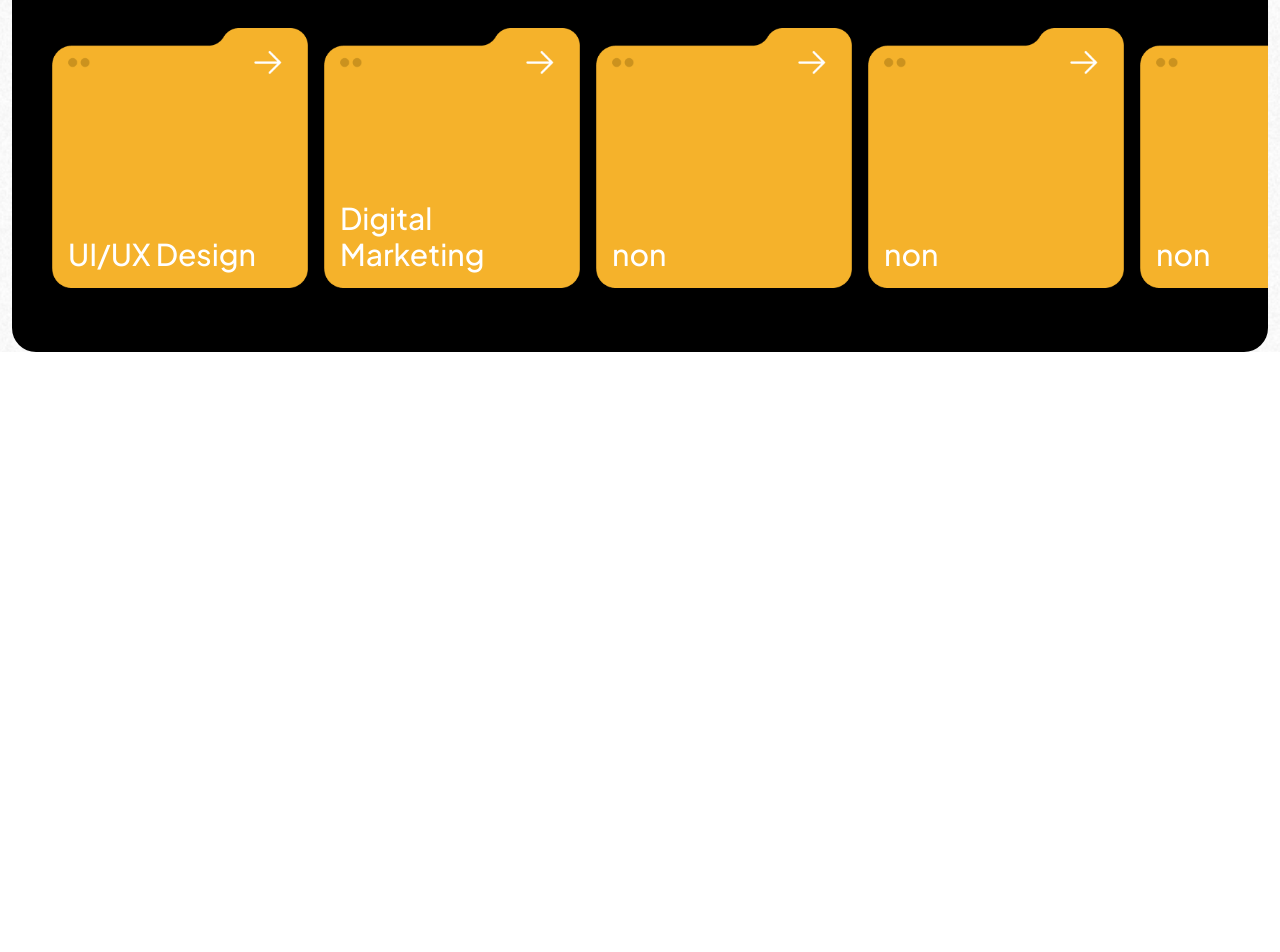
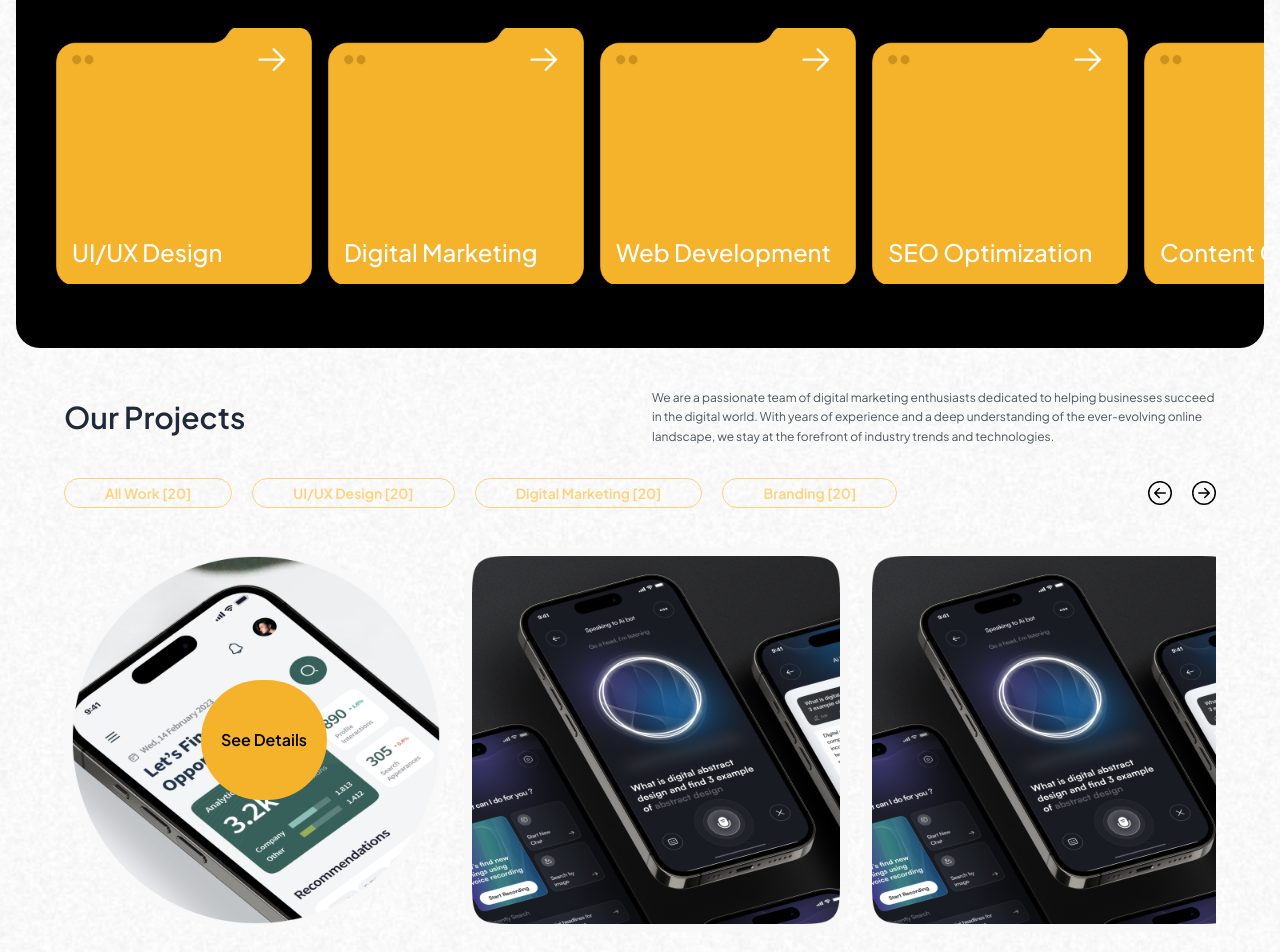
Before and after one commit to 7vTr0x7/ZoomTech, a React (Vite) app in the folder frontend/: page / in a window 1280 px wide. Shown: the part 837-1789 px from the top of the page. Before the commit the page ends 1209 px from the top, so only its background shows below. Built offline with nearby package versions, Linux system fonts and the light colour scheme.

Commit message:
feat: Projects

```diff
--- /dev/null
+++ b/frontend/src/components/home/Projects.jsx
@@ -0,0 +1,73 @@
+import React from "react";
+import { BsArrowLeftCircle } from "react-icons/bs";
+import { BsArrowRightCircle } from "react-icons/bs";
+
+import dribbleShot from "../../assets/images/DribbbleShot.png";
+import dribbleShot1 from "../../assets/images/Dribbbleshot1.png";
+
+const Projects = () => {
+  return (
+    <div className="py-5 px-6 md:px-16 mt-5">
+      <div className="grid md:grid-cols-2 gap-6 items-center">
+        <p className="font-semibold text-xl md:text-3xl text-gray-800">
+          Our Projects
+        </p>
+        <p className="text-xs text-gray-600 leading-relaxed">
+          We are a passionate team of digital marketing enthusiasts dedicated to
+          helping businesses succeed in the digital world. With years of
+          experience and a deep understanding of the ever-evolving online
+          landscape, we stay at the forefront of industry trends and
+          technologies.
+        </p>
+      </div>
+
+      <div className="flex items-center justify-between mt-8">
+        <div className="flex flex-wrap gap-5">
+          <button className="px-10 py-1 rounded-3xl text-sm font-semibold hover:bg-[#FFD277] hover:text-black text-[#FFD277] border border-[#FFD277]">
+            All Work [20]
+          </button>
+          <button className="px-10 py-1 rounded-3xl text-sm font-semibold hover:bg-[#FFD277] hover:text-black text-[#FFD277] border border-[#FFD277]">
+            UI/UX Design [20]
+          </button>
+          <button className="px-10 py-1 rounded-3xl text-sm font-semibold hover:bg-[#FFD277] hover:text-black text-[#FFD277] border border-[#FFD277]">
+            Digital Marketing [20]
+          </button>
+          <button className="px-10 py-1 rounded-3xl text-sm font-semibold hover:bg-[#FFD277] hover:text-black text-[#FFD277] border border-[#FFD277]">
+            Branding [20]
+          </button>
+        </div>
+        <div className="flex gap-5 text-2xl items-center">
+          <BsArrowLeftCircle />
+          <BsArrowRightCircle />
+        </div>
+      </div>
+
+      <div className="flex items-center overflow-x-auto mt-10 scrollbar-hide">
+        <div className="relative inline-block min-w-[400px]">
+          <img alt="image" src={dribbleShot} className="h-96 object-cover" />
+          <div
+            className="bg-[#F5B22B] absolute px-5 py-12 rounded-full text-center text-white"
+            style={{
+              top: "50%",
+              left: "50%",
+              transform: "translate(-50%, -50%)",
+            }}>
+            <p className="text-black font-semibold">See Details</p>
+          </div>
+        </div>
+
+        <div className="relative inline-block min-w-[400px]">
+          <img alt="image" src={dribbleShot1} className="h-96 object-cover" />
+        </div>
+        <div className="relative inline-block min-w-[400px]">
+          <img alt="image" src={dribbleShot1} className="h-96 object-cover" />
+        </div>
+        <div className="relative inline-block min-w-[400px]">
+          <img alt="image" src={dribbleShot1} className="h-96 object-cover" />
+        </div>
+      </div>
+    </div>
+  );
+};
+
+export default Projects;
--- a/frontend/src/components/home/Services.jsx
+++ b/frontend/src/components/home/Services.jsx
@@ -1,29 +1,41 @@
 import React from "react";
-
 import serviceCardImg from "../../assets/images/serviceCard.png";
 
 const Services = () => {
   return (
-    <div className="bg-black mx-3 rounded-3xl pt-10 pb-16 mt-16 mb-5">
-      <p className="text-[#F5B22B] text-center text-xl mt-5">
+    <div className="bg-black mx-4 rounded-3xl pt-10 pb-16 mt-16 mb-5">
+      <p className="text-[#F5B22B] text-center text-lg md:text-xl mt-5">
         Services we provide
       </p>
-      <p className="text-4xl font-medium text-white px-16 mt-6 text-center">
+      <p className="text-2xl md:text-4xl font-medium text-white px-6 md:px-16 mt-6 text-center">
         Real-world examples of how we have helped companies achieve their
         marketing objectives.
       </p>
 
-      <div className="flex items-center gap-4 md:px-10 px-3 overflow-x-auto mt-10 scrollbar-hide">
-        {["UI/UX Design", "Digital Marketing", "non", "non", "non", "non"].map(
-          (service, index) => (
-            <div key={index} className="shrink-0 relative">
-              <img alt={service} src={serviceCardImg} className="w-64" />
-              <p className="absolute bottom-4 left-4 text-3xl font-medium text-white ">
+      <div className="flex items-center gap-4 px-3 md:px-10 overflow-x-auto mt-10 scrollbar-hide">
+        {[
+          "UI/UX Design",
+          "Digital Marketing",
+          "Web Development",
+          "SEO Optimization",
+          "Content Creation",
+          "Brand Strategy",
+        ].map((service, index) => (
+          <div
+            key={index}
+            className="shrink-0 relative w-48 md:w-64 rounded-xl overflow-hidden">
+            <img
+              alt={service}
+              src={serviceCardImg}
+              className="w-full h-48 md:h-64 object-cover"
+            />
+            <div className="absolute bottom-0 left-0 right-0 flex items-end p-4">
+              <p className="text-lg md:text-2xl font-medium text-white">
                 {service}
               </p>
             </div>
-          )
-        )}
+          </div>
+        ))}
       </div>
     </div>
   );
--- a/frontend/src/page/Home/Home.jsx
+++ b/frontend/src/page/Home/Home.jsx
@@ -3,6 +3,7 @@ import Navbar from "../../components/Navbar";
 import bg from "../../assets/images/Background.png";
 import HeroSection from "../../components/home/HeroSection";
 import Services from "../../components/home/Services";
+import Projects from "../../components/home/Projects";
 
 const Home = () => {
   return (
@@ -12,6 +13,7 @@ const Home = () => {
       <Navbar />
       <HeroSection />
       <Services />
+      <Projects />
     </div>
   );
 };
```
Also changed, not shown: frontend/src/assets/images/DribbbleShot.png (added), frontend/src/assets/images/Dribbbleshot1.png (added).
